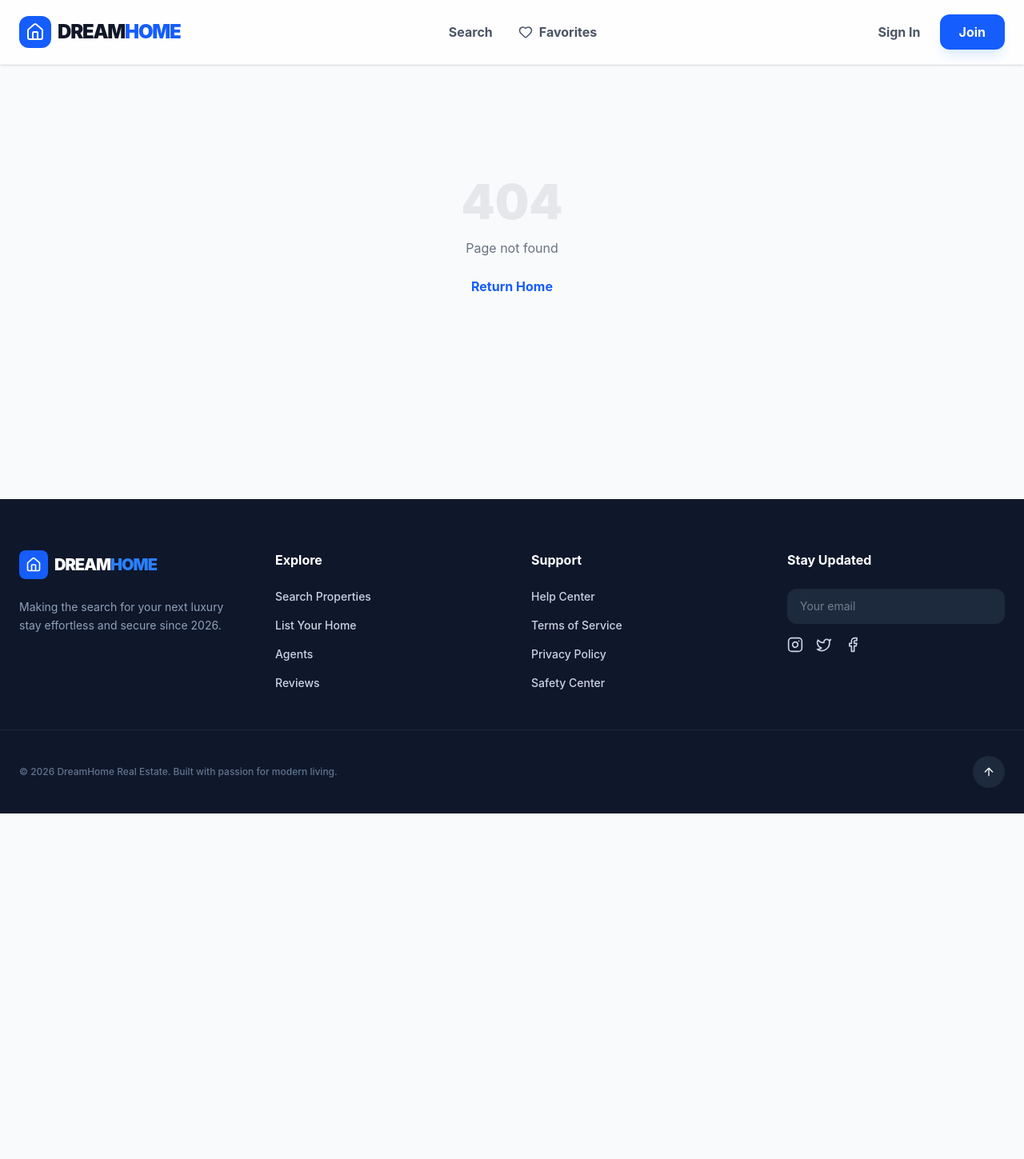
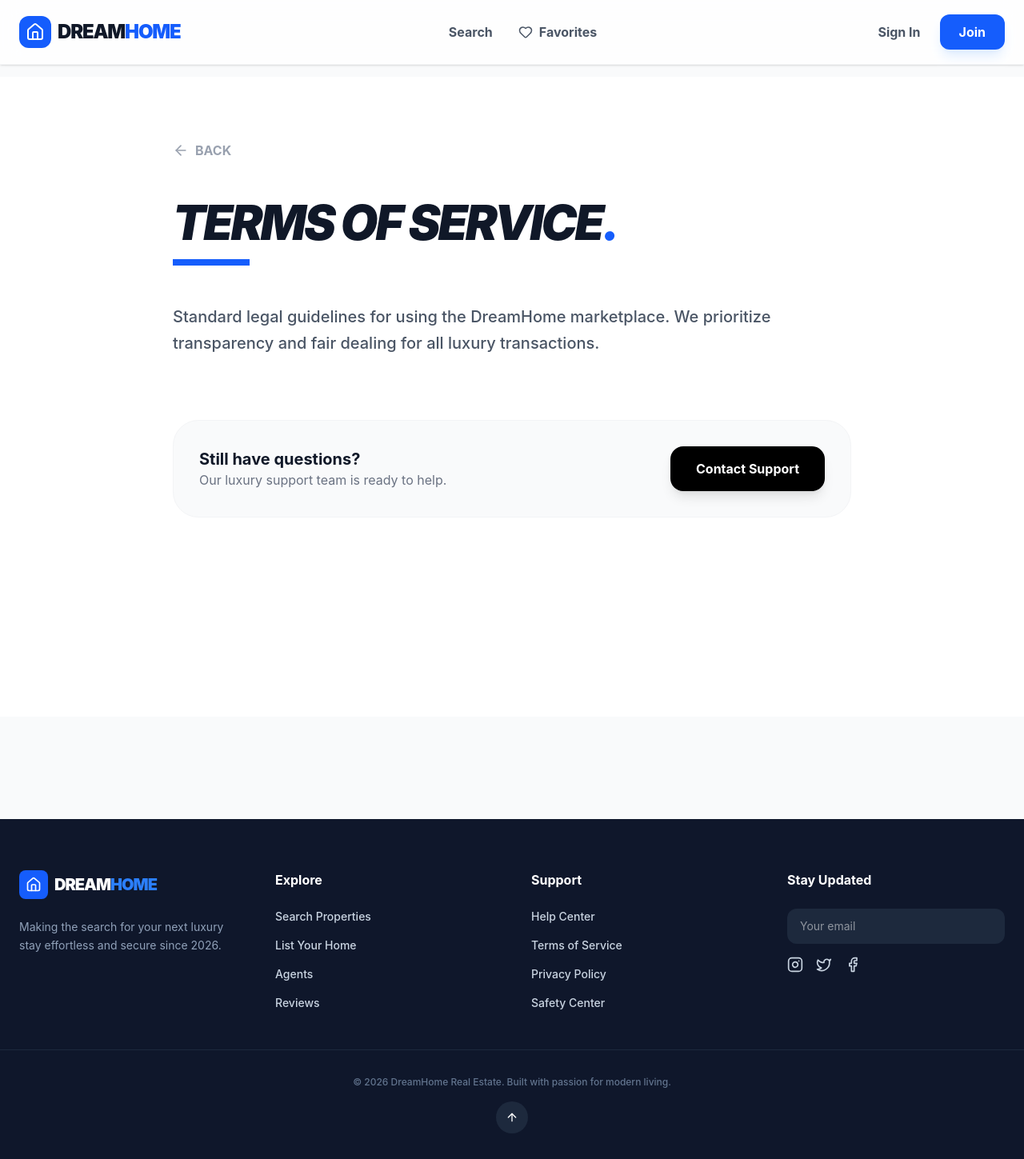
Before and after one commit to Enjebel/dream-home, a React (Vite) app in the folder client/: page /terms in a window 1280 px wide. Shown: the whole page at 80% size. Before the commit the page ends 1017 px from the top, so only its background shows below. Built offline with nearby package versions, Linux system fonts and the light colour scheme.

Commit message:
feat: implement functional footer links and dynamic info pages

```diff
--- a/client/src/App.jsx
+++ b/client/src/App.jsx
@@ -1,12 +1,8 @@
 import React from 'react';
 import { Routes, Route } from 'react-router-dom';
-
-// Layout Components
 import Navbar from './components/Navbar';
 import Footer from './components/Footer';
 import ProtectedRoute from './components/ProtectedRoute';
-
-// Page Components
 import Home from './pages/Home';
 import Login from './pages/Login';
 import Register from './pages/Register';
@@ -14,57 +10,49 @@ import AddProperty from './pages/AddProperty';
 import Dashboard from './pages/Dashboard';
 import Favorites from './pages/Favorites';
 import PropertyDetails from './pages/PropertyDetails';
+import InfoPage from './pages/InfoPage'; // Import the new component
 
 function App() {
   return (
     <div className="flex flex-col min-h-screen bg-gray-50 font-sans selection:bg-blue-100">
-      {/* Global Navigation */}
       <Navbar />
 
-      {/* Main Content Wrapper */}
       <main className="flex-grow pt-24 pb-12">
         <Routes>
-          {/* Public Routes */}
           <Route path="/" element={<Home />} />
           <Route path="/login" element={<Login />} />
           <Route path="/register" element={<Register />} />
           <Route path="/favorites" element={<Favorites />} />
           <Route path="/property/:id" element={<PropertyDetails />} />
 
+          {/* Footer Navigation Pages */}
+          <Route path="/agents" element={<InfoPage title="Our Agents" content="Meet our global network of certified luxury real estate professionals. Every DreamHome agent is vetted for excellence and market expertise." />} />
+
+          <Route path="/reviews" element={<InfoPage title="Client Reviews" content="Read authentic stories from homeowners and buyers who found their sanctuary through our platform. 4.9/5 average rating based on 2,000+ reviews." />} />
+
+          <Route path="/help" element={<InfoPage title="Help Center" content="Find answers to frequently asked questions about listing properties, secure payments, and tour scheduling." />} />
+
+          <Route path="/terms" element={<InfoPage title="Terms of Service" content="Standard legal guidelines for using the DreamHome marketplace. We prioritize transparency and fair dealing for all luxury transactions." />} />
+
+          <Route path="/privacy" element={<InfoPage title="Privacy Policy" content="Your data is your own. We use high-level encryption to ensure your personal information remains confidential and secure." />} />
+
+          <Route path="/safety" element={<InfoPage title="Safety Center" content="Luxury meets security. Learn how we verify agents and properties to ensure a safe environment for your real estate journey." />} />
+
           {/* Protected Routes */}
-          <Route
-            path="/dashboard"
-            element={
-              <ProtectedRoute>
-                <Dashboard />
-              </ProtectedRoute>
-            }
-          />
-
-          <Route
-            path="/add-property"
-            element={
-              <ProtectedRoute>
-                <AddProperty />
-              </ProtectedRoute>
-            }
-          />
+          <Route path="/dashboard" element={<ProtectedRoute><Dashboard /></ProtectedRoute>} />
+          <Route path="/add-property" element={<ProtectedRoute><AddProperty /></ProtectedRoute>} />
 
           {/* 404 Catch-all */}
-          <Route
-            path="*"
-            element={
-              <div className="flex flex-col items-center justify-center min-h-[50vh] text-center">
-                <h1 className="text-6xl font-black text-gray-200">404</h1>
-                <p className="text-gray-500 mt-4">Page not found</p>
-                <a href="/" className="mt-6 text-blue-600 font-bold">Return Home</a>
-              </div>
-            }
-          />
+          <Route path="*" element={
+            <div className="flex flex-col items-center justify-center min-h-[50vh] text-center">
+              <h1 className="text-6xl font-black text-gray-200">404</h1>
+              <p className="text-gray-500 mt-4">Page not found</p>
+              <a href="/" className="mt-6 text-blue-600 font-bold">Return Home</a>
+            </div>
+          } />
         </Routes>
       </main>
 
-      {/* Global Footer */}
       <Footer />
     </div>
   );
--- a/client/src/components/Footer.jsx
+++ b/client/src/components/Footer.jsx
@@ -1,5 +1,6 @@
 import React from 'react';
-import { Home, Mail, Phone, Instagram, Twitter, Facebook, ArrowUp } from 'lucide-react';
+import { Link } from 'react-router-dom';
+import { Home, Instagram, Twitter, Facebook, ArrowUp } from 'lucide-react';
 
 const Footer = () => {
   const scrollToTop = () => window.scrollTo({ top: 0, behavior: 'smooth' });
@@ -26,10 +27,10 @@ const Footer = () => {
         <div>
           <h4 className="text-white font-bold mb-6">Explore</h4>
           <ul className="space-y-4 text-sm font-medium">
-            <li><a href="/" className="hover:text-blue-400 transition">Search Properties</a></li>
-            <li><a href="/register" className="hover:text-blue-400 transition">List Your Home</a></li>
-            <li><a href="#" className="hover:text-blue-400 transition">Agents</a></li>
-            <li><a href="#" className="hover:text-blue-400 transition">Reviews</a></li>
+            <li><Link to="/" className="hover:text-blue-400 transition">Search Properties</Link></li>
+            <li><Link to="/add-property" className="hover:text-blue-400 transition">List Your Home</Link></li>
+            <li><Link to="/agents" className="hover:text-blue-400 transition">Agents</Link></li>
+            <li><Link to="/reviews" className="hover:text-blue-400 transition">Reviews</Link></li>
           </ul>
         </div>
 
@@ -37,10 +38,10 @@ const Footer = () => {
         <div>
           <h4 className="text-white font-bold mb-6">Support</h4>
           <ul className="space-y-4 text-sm font-medium">
-            <li><a href="#" className="hover:text-blue-400 transition">Help Center</a></li>
-            <li><a href="#" className="hover:text-blue-400 transition">Terms of Service</a></li>
-            <li><a href="#" className="hover:text-blue-400 transition">Privacy Policy</a></li>
-            <li><a href="#" className="hover:text-blue-400 transition">Safety Center</a></li>
+            <li><Link to="/help" className="hover:text-blue-400 transition">Help Center</Link></li>
+            <li><Link to="/terms" className="hover:text-blue-400 transition">Terms of Service</Link></li>
+            <li><Link to="/privacy" className="hover:text-blue-400 transition">Privacy Policy</Link></li>
+            <li><Link to="/safety" className="hover:text-blue-400 transition">Safety Center</Link></li>
           </ul>
         </div>
 
@@ -48,21 +49,29 @@ const Footer = () => {
         <div>
           <h4 className="text-white font-bold mb-6">Stay Updated</h4>
           <div className="relative mb-4">
-            <input
-              type="email"
-              placeholder="Your email"
-              className="w-full bg-slate-800 border-none rounded-xl py-3 px-4 text-sm focus:ring-2 focus:ring-blue-500 outline-none"
-            />
+            <form onSubmit={(e) => e.preventDefault()}>
+              <input
+                type="email"
+                placeholder="Your email"
+                className="w-full bg-slate-800 border-none rounded-xl py-3 px-4 text-sm focus:ring-2 focus:ring-blue-500 outline-none text-white"
+              />
+            </form>
           </div>
           <div className="flex gap-4">
-            <Instagram size={20} className="hover:text-white cursor-pointer" />
-            <Twitter size={20} className="hover:text-white cursor-pointer" />
-            <Facebook size={20} className="hover:text-white cursor-pointer" />
+            <a href="https://instagram.com" target="_blank" rel="noreferrer">
+                <Instagram size={20} className="hover:text-white cursor-pointer transition" />
+            </a>
+            <a href="https://twitter.com" target="_blank" rel="noreferrer">
+                <Twitter size={20} className="hover:text-white cursor-pointer transition" />
+            </a>
+            <a href="https://facebook.com" target="_blank" rel="noreferrer">
+                <Facebook size={20} className="hover:text-white cursor-pointer transition" />
+            </a>
           </div>
         </div>
       </div>
 
-      <div className="max-w-7xl mx-auto px-6 pt-8 border-t border-slate-800 flex flex-col md:flex-row justify-between items-center gap-4">
+      <div className="max-w-7xl mx-auto px-6 pt-8 border-t border-slate-800 flex flex-col md:row justify-between items-center gap-4">
         <p className="text-xs text-slate-500 font-medium">
           © 2026 DreamHome Real Estate. Built with passion for modern living.
         </p>
--- /dev/null
+++ b/client/src/pages/InfoPage.jsx
@@ -0,0 +1,55 @@
+import React, { useEffect } from 'react';
+import { useNavigate } from 'react-router-dom';
+import { ArrowLeft } from 'lucide-react';
+
+const InfoPage = ({ title, content }) => {
+  const navigate = useNavigate();
+
+  // Ensure page starts at the top when opened
+  useEffect(() => {
+    window.scrollTo(0, 0);
+  }, [title]);
+
+  return (
+    <div className="min-h-screen bg-white">
+      <div className="max-w-4xl mx-auto px-6 py-20">
+        {/* Back Button */}
+        <button
+          onClick={() => navigate(-1)}
+          className="group flex items-center gap-2 text-gray-400 hover:text-blue-600 mb-12 font-bold transition-all"
+        >
+          <ArrowLeft size={20} className="group-hover:-translate-x-1 transition-transform" />
+          BACK
+        </button>
+
+        {/* Page Header */}
+        <header className="mb-12">
+          <h1 className="text-5xl md:text-6xl font-black uppercase italic tracking-tighter text-gray-900 leading-none">
+            {title}<span className="text-blue-600">.</span>
+          </h1>
+          <div className="h-2 w-24 bg-blue-600 mt-4"></div>
+        </header>
+
+        {/* Content Body */}
+        <div className="prose prose-xl max-w-none">
+          <p className="text-xl text-gray-600 font-medium leading-relaxed whitespace-pre-line">
+            {content}
+          </p>
+        </div>
+
+        {/* Action Footer */}
+        <div className="mt-20 p-8 bg-gray-50 rounded-[2rem] border border-gray-100 flex flex-col md:flex-row items-center justify-between gap-6">
+          <div>
+            <h3 className="text-xl font-bold text-gray-900">Still have questions?</h3>
+            <p className="text-gray-500">Our luxury support team is ready to help.</p>
+          </div>
+          <button className="bg-black text-white px-8 py-4 rounded-2xl font-bold hover:bg-blue-600 transition shadow-lg">
+            Contact Support
+          </button>
+        </div>
+      </div>
+    </div>
+  );
+};
+
+export default InfoPage;
```
